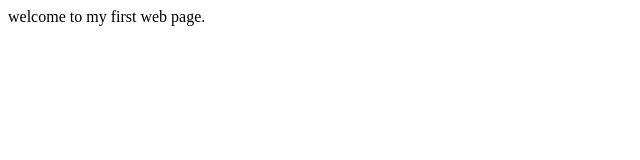
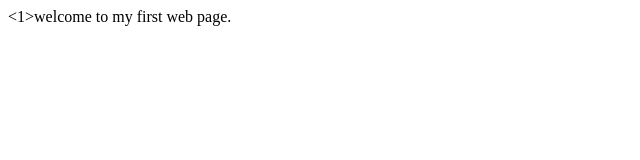
Before and after one commit to lexxi0us/alexanderlaryea.student.github.io, a plain HTML site: page index.html in a window 1280 px wide. Shown: the full height of the page, 0-640 px from the left. Drawn offline with Linux system fonts and the light colour scheme.

Commit message:
Update index.html

```diff
--- a/index.html
+++ b/index.html
@@ -3,6 +3,8 @@
  <title>Alexanders website</title>
   </head>
   <body>
-welcome to my first web page.
+    <center></center>
+<1>welcome to my first web page.</h1>
+  </center>
   </body>
 </HTML>
```
